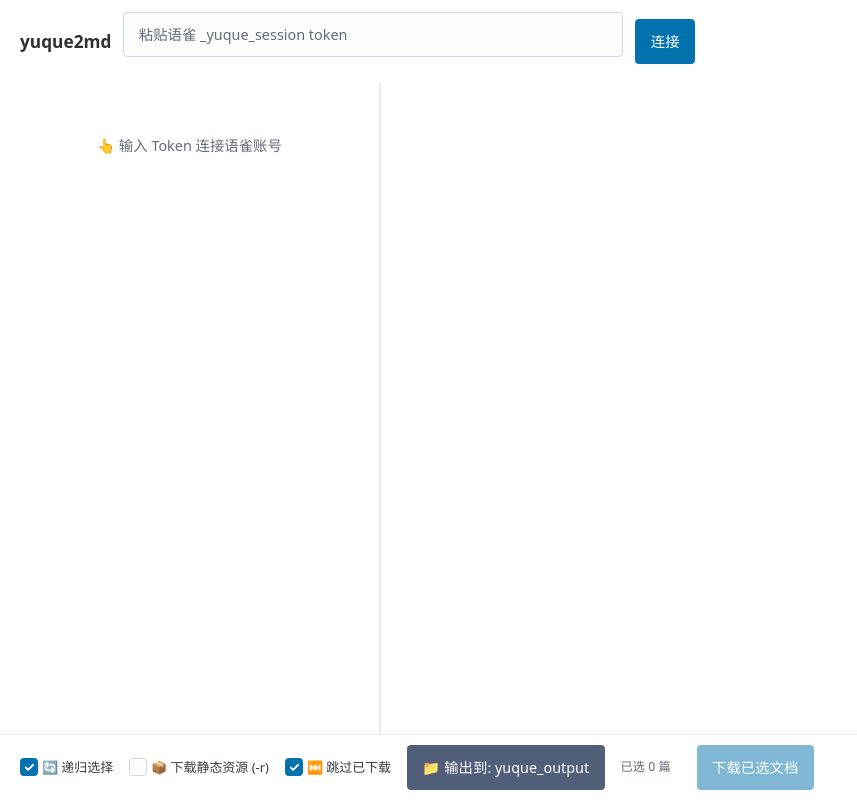
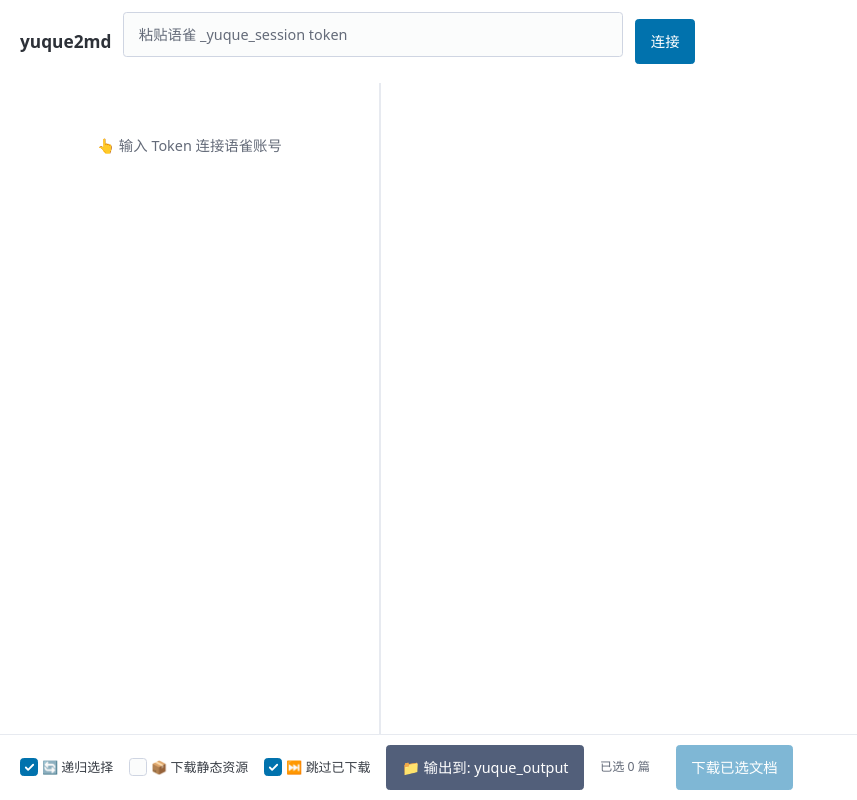
Before and after one commit to RemiliaNyaa/yuque2md, a website: page public/index.html in a window 1280 px wide. Shown: the whole page, without its empty margins (0-857 px from the left). Drawn offline with nearby package versions, Linux system fonts and the light colour scheme.

Commit message:
docs: GUI截图 + 按钮说明 + 去掉-r文本

```diff
--- a/public/index.html
+++ b/public/index.html
@@ -70,7 +70,7 @@
 </div>
 <div class="toolbar">
   <label><input type="checkbox" id="chkRecursive" checked> 🔄 递归选择</label>
-  <label><input type="checkbox" id="chkResources"> 📦 下载静态资源 (-r)</label>
+  <label><input type="checkbox" id="chkResources"> 📦 下载静态资源</label>
   <label><input type="checkbox" id="chkSkipExisting" checked title="取消勾选则强制重新下载全部文件"> ⏭ 跳过已下载</label>
   <button id="btnSelectDir" onclick="selectDir()" class="secondary">📁 输出到: yuque_output</button>
   <span class="count" id="lblCount">已选 0 篇</span>
```
Also changed, not shown: README.md, docs/images/gui-overview.png (added).
